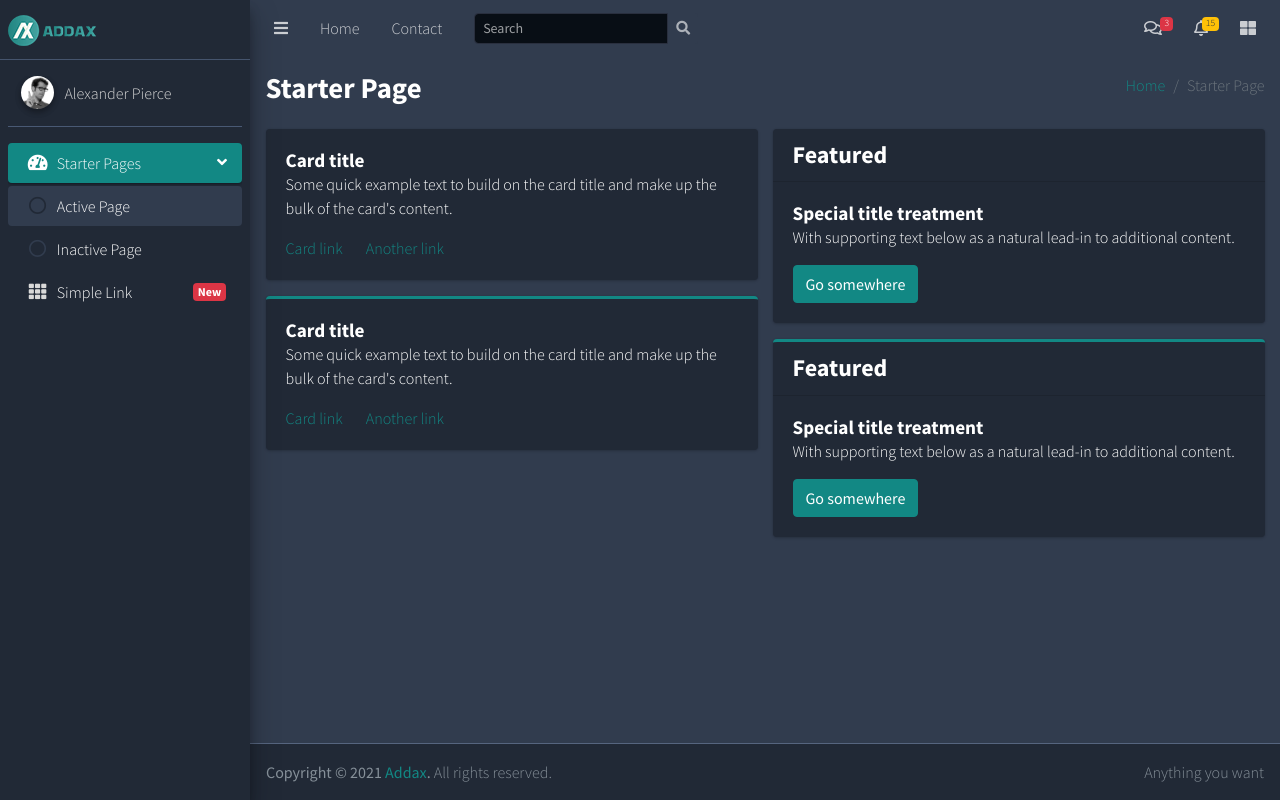
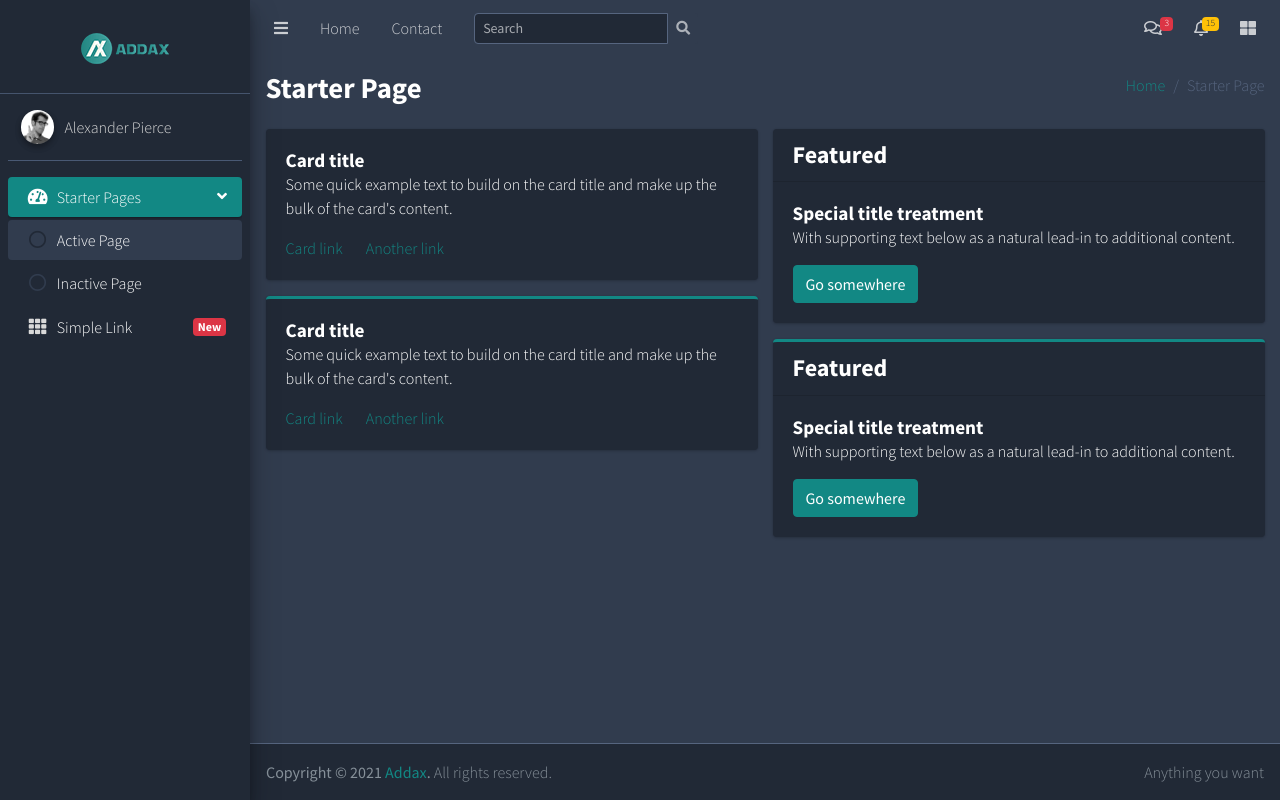
Before and after one commit to carlstation/crypt_currency_wallet_template, a website: page starter.html in a window 1280 px wide. Drawn offline with Linux system fonts and the light colour scheme.

Commit message:
text colors

```diff
--- a/src/scss/_theme.scss
+++ b/src/scss/_theme.scss
@@ -14,10 +14,10 @@ body.addax-dark .input-group-text{
     border-radius: 0;
 }
 body.addax-dark .form-control {
-    color: #ffffff;
-    background-color: #080e15;
+    color: $branco;
+    background-color: $cinza1;
     background-clip: padding-box;
-    border: 1px solid #292f3e;
+    border: 1px solid $cinza2;
     border-radius: 0.25rem;
     transition: border-color 0.15s ease-in-out, box-shadow 0.15s ease-in-out;
 }
@@ -26,11 +26,17 @@ body.addax-dark .form-control {
     background: $cinza;
 }
 .addax-dark .icon-big{
-    color: #fff;
+    color: $branco;
 }
 .addax-dark .input-group select{
-    background: #131a33;
-    border: 1px solid #2f3a56;
+    background: $cinza1;
+    border: 1px solid $cinza2;
+}
+.addax-dark h3.dropdown-item-title {
+ color: $preto;
+}
+.addax-dark p.text-sm {
+ color: $cinza;
 }
 .addax-dark h1,
 .addax-dark h2,
@@ -39,7 +45,7 @@ body.addax-dark .form-control {
 .addax-dark h5,
 .addax-dark h6,
 .addax-dark p{
-    color: #fff;
+    color: $branco;
 }
 .addax-dark h1{
     font-weight: 600;
@@ -52,16 +58,18 @@ body.addax-dark .form-control {
 }
 
 .bg-white{
-    background: #fff;
+    background: $branco;
 }
 g[opacity="0.3"],
 g[opacity="0.4"]{
     display: none;
 }
 .addax-logo img{
+    display: flex;
     height: auto;
     margin-top: 20px;
-    margin-left: 30px;
+    margin-right: auto;
+    margin-left: auto;
 }
 /*--- colors ----*/
 .addax-yellow{
@@ -99,7 +107,7 @@ g[opacity="0.4"]{
 .addax-btn{
     color: #555;
     padding: 15px 20px;
-    background: #fff;
+    background: $branco;
     text-decoration: none;
 -webkit-transition: all 300ms cubic-bezier(1.000, 0.000, 0.000, 1.000);
    -moz-transition: all 300ms cubic-bezier(1.000, 0.000, 0.000, 1.000);
@@ -140,15 +148,15 @@ body.addax-dark .addax-btn:hover{
 }
 .addax-btn-green{
     background: #0e75ee;
-    color: #fff;
+    color: $branco;
 }
 .addax-btn-red{
     background: #0e75ee;
-    color: #fff;
+    color: $branco;
 }
 .addax-btn-green:hover,
 .addax-btn-red:hover{
-    color: #fff;
+    color: $branco;
 }
 .fright{
     float: right;
@@ -159,7 +167,7 @@ body.addax-dark .addax-btn:hover{
 }
 .addax-boxed-area{
     border: 1px solid #f1f1f1;
-    background: #fff;
+    background: $branco;
 }
 body.addax-dark .addax-bg-head{
     background: #1f2638;
@@ -168,7 +176,7 @@ body.addax-dark .addax-bg-head{
 body.addax-dark .addax-boxed-area{
     background: $cinza1;
     border: none;
-    color: #fff;
+    color: $branco;
 }
 
 .addax-up{
@@ -182,7 +190,7 @@ body.addax-dark .addax-boxed-area{
 }
 .addax-button-green-full{
     background: $verde1;
-    color: #fff;
+    color: $branco;
     padding: 9px;
     text-align: center;
     text-decoration: none;
@@ -194,12 +202,12 @@ body.addax-dark .addax-boxed-area{
 .addax-button-green-full:hover{
     background: #34a560;
     text-decoration: none;
-    color: #fff;
+    color: $branco;
 }
 .addax-button-red-full{
     background: $vermelho !important;
     border: none !important;
-    color: #fff;
+    color: $branco;
     padding: 9px;
     text-align: center;
     text-decoration: none;
@@ -210,12 +218,12 @@ body.addax-dark .addax-boxed-area{
 }
 .addax-button-red-full:hover{
     text-decoration: none;
-    color: #fff;
+    color: $branco;
     background: #ca3a28;
 }
 .addax-header{
     box-shadow: 0 2px 20px #f1f1f1;
-    background: #fff;
+    background: $branco;
     position: fixed;
     top: 0;
     left: 0;
@@ -246,7 +254,7 @@ body.addax-dark .addax-boxed-area{
 }
 .addax-mega-dropdown-menu-block{
     position: absolute;
-    background: #fff;
+    background: $branco;
     padding: 20px;
     width: 550px;
     box-shadow: 0 7px 17px rgba(0,0,0,0.08);
@@ -268,7 +276,7 @@ body.addax-dark .addax-boxed-area{
     top: -10px;
     width: 20px;
     height: 20px;
-    background: #fff;
+    background: $branco;
     transform: rotate(45deg);
     box-shadow: 0 -2px 20px #ddd;
 }
--- a/starter.html
+++ b/starter.html
@@ -149,8 +149,9 @@
       <!-- <img src="images/logo.png" alt="AdminLTE Logo" class="brand-image img-circle elevation-3"
            style="opacity: .8"> -->
       <!-- <span class="brand-text font-weight-light">AdminLTE 3</span> -->
-
-      <img src="images/logo.png" alt="AdminLTE Logo" class="">
+        <div class="addax-logo mb-3">
+          <img src="images/logo.png" alt="Addax Logo" class="">
+        </div>
     </a>
 
     <!-- Sidebar -->
```
Also changed, not shown: gulpfile.js (+10 -0 lines), src/css/style.css, src/scss/build/scss/_bootstrap-variables.scss.
